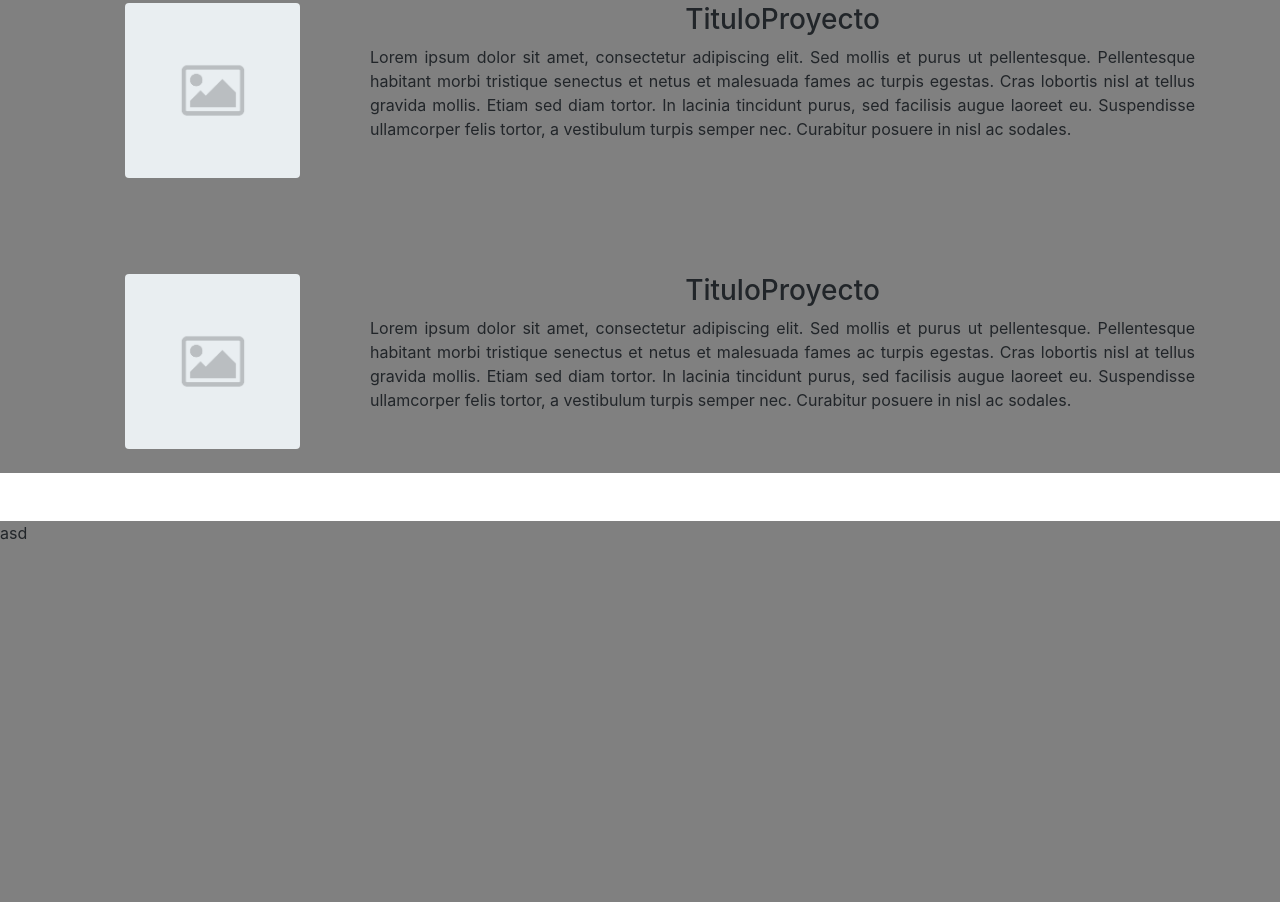
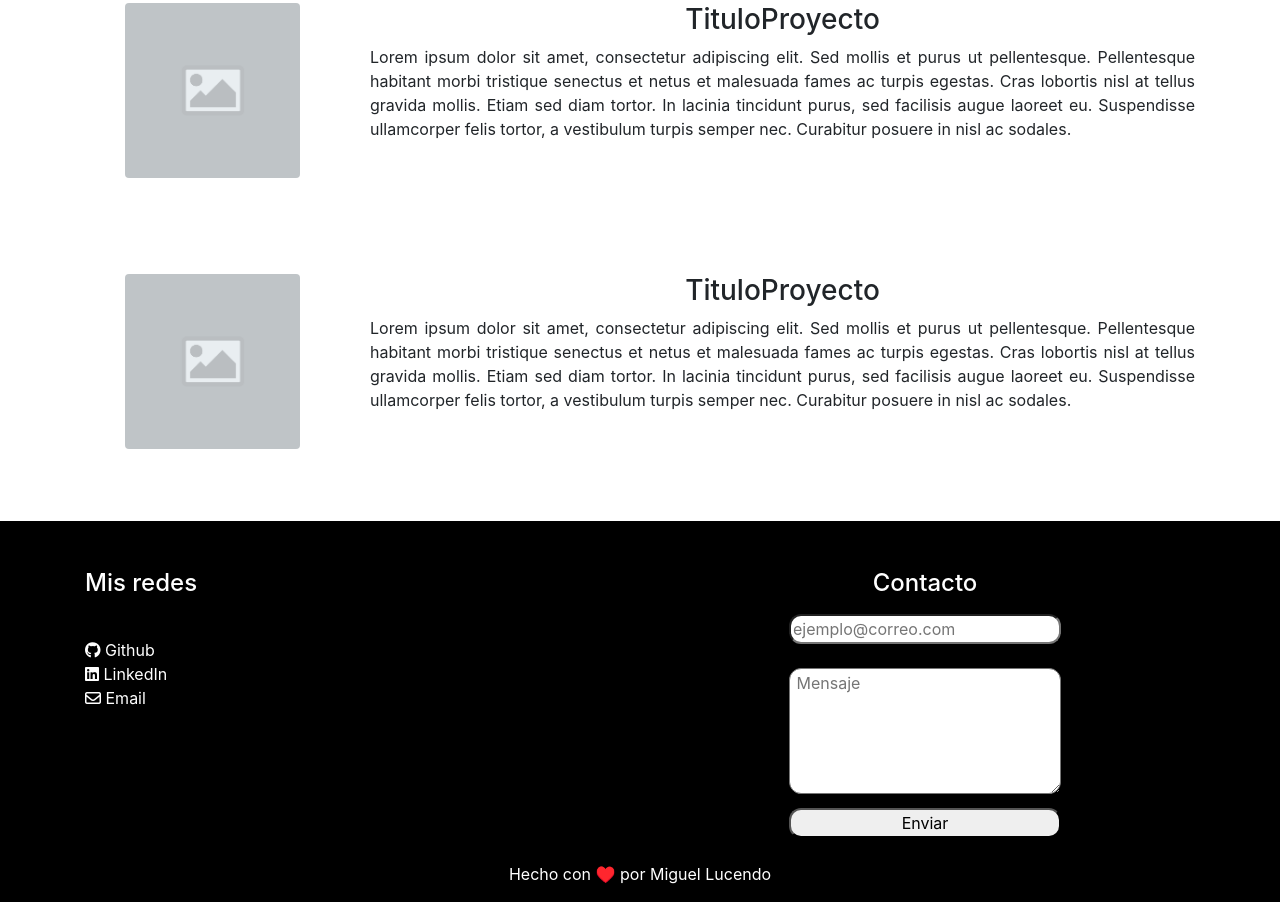
Before and after one commit to miguelLucendo/portfolio-diw, a plain HTML site: page index.html in a window 1280 px wide. Shown: the part 891-1793 px from the top of the page. Before the commit the page ends 1436 px from the top, so only its background shows below. Drawn offline with Linux system fonts and the light colour scheme.

Commit message:
Algunos cambios

```diff
--- a/css/mis_estilos.css
+++ b/css/mis_estilos.css
@@ -1,6 +1,34 @@
 * {
     /* border: 1px solid red; */
-    background-color: gray;
+    /* background-color: gray; */
+}
+
+footer {
+    background-color: black;
+    color: white;
+}
+footer ul {
+    list-style-type: none;
+}
+footer a:link, footer a:visited, footer a:active {
+    text-decoration: none;
+    color: white;
+    font-size: medium;
+    transition: all .2s;
+}
+footer a:hover {
+    font-size: large;
+    font-weight: bold;
+    color: rgb(115, 115, 115);
+}
+.form-rounded {
+    border-radius: .75rem;
+}
+.hover-corazon {
+    transition: all .5s;
+}
+.hover-corazon:hover {
+    color: red;
 }
 /* #header, #header * {
     background-color: black;
--- a/index.html
+++ b/index.html
@@ -25,7 +25,7 @@
             <h2 class="row justify-content-center mt-5 mb-5">Proyectos</h2>
             <div class="proyecto proyecto1 row mt-5 mb-5 py-md-4">
                 <div class="col-12 col-md-3 mb-3 mb-md-0 d-flex align-items-center justify-content-center">
-                    <img src="img/default-placeholder.png" alt="" height="175px" width="175px"
+                    <img src="img/default-placeholder-gris.png" alt="" height="175px" width="175px"
                         class="rounded img-fluid">
                 </div>
                 <div class="proyecto-contenido col-12 col-md-9">
@@ -41,7 +41,7 @@
             </div>
             <div class="proyecto proyecto2 row mt-5 mb-5 py-md-4">
                 <div class="col-12 col-md-3 mb-3 mb-md-0 d-flex align-items-center justify-content-center">
-                    <img src="img/default-placeholder.png" alt="" height="175px" width="175px"
+                    <img src="img/default-placeholder-gris.png" alt="" height="175px" width="175px"
                         class="rounded img-fluid">
                 </div>
                 <div class="proyecto-contenido col-12 col-md-9">
@@ -57,7 +57,7 @@
             </div>
             <div class="proyecto proyecto3 row mt-5 mb-5 py-md-4">
                 <div class="col-12 col-md-3 mb-3 mb-md-0 d-flex align-items-center justify-content-center">
-                    <img src="img/default-placeholder.png" alt="" height="175px" width="175px"
+                    <img src="img/default-placeholder-gris.png" alt="" height="175px" width="175px"
                         class="rounded img-fluid">
                 </div>
                 <div class="proyecto-contenido col-12 col-md-9">
@@ -73,7 +73,7 @@
             </div>
             <div class="proyecto proyecto4 row mt-5 mb-5 py-md-4">
                 <div class="col-12 col-md-3 mb-3 mb-md-0 d-flex align-items-center justify-content-center">
-                    <img src="img/default-placeholder.png" alt="" height="175px" width="175px"
+                    <img src="img/default-placeholder-gris.png" alt="" height="175px" width="175px"
                         class="rounded img-fluid">
                 </div>
                 <div class="proyecto-contenido col-12 col-md-9">
@@ -95,7 +95,31 @@
         </section>
     </div>
     <footer>
-        asd
+        <div class="container pt-5">
+            <div class="row">
+                <div class="col-md-6 col-12 justify-content-center">
+                    <h4 class="text-center text-md-left mb-3">Mis redes</h4>
+                    <div class="text-center text-md-left pt-md-4">
+                        <a href="https://github.com/miguelLucendo"><i class="fa-brands fa-github"></i> Github</a><br>
+                        <a href="https://es.linkedin.com/in/miguel-lucendo"><i class="fa-brands fa-linkedin"></i> LinkedIn</a><br>
+                        <a href="mailto:miguel.lucendo.esteban@gmail.com"><i class="fa-regular fa-envelope"></i> Email</a>
+                    </div>
+                </div>
+                <div class="col-md-6 col-12 mt-md-0 mt-5">
+                    <h4 class="mb-3 text-center">Contacto</h4>
+                    <form action="" class="text-center">
+                        <input type="text" name="correo" placeholder="ejemplo@correo.com" class="mb-4 form-rounded" style="width: 17em;">
+                        <textarea name="" id="" cols="30" rows="5" placeholder=" Mensaje" class="form-rounded mb-2" style="width: 17em;"></textarea><br>
+                        <input type="submit" value="Enviar" class="form-rounded" style="width: 17em;">
+                    </form>
+                </div>
+            </div>
+            <div class="row">
+                <div class="col-12 text-center mt-4">
+                    <p>Hecho con <span class="hover-corazon">♥️</span> por Miguel Lucendo</p>
+                </div>
+            </div>
+        </div>
     </footer>
 </body>
 
```
Also changed, not shown: img/default-placeholder-gris.png (added).
